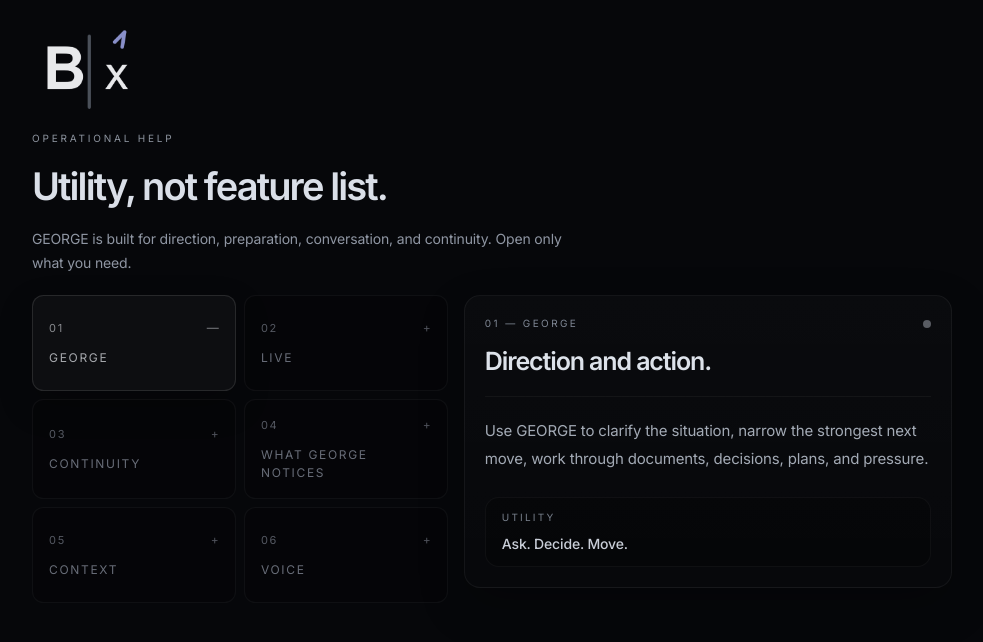
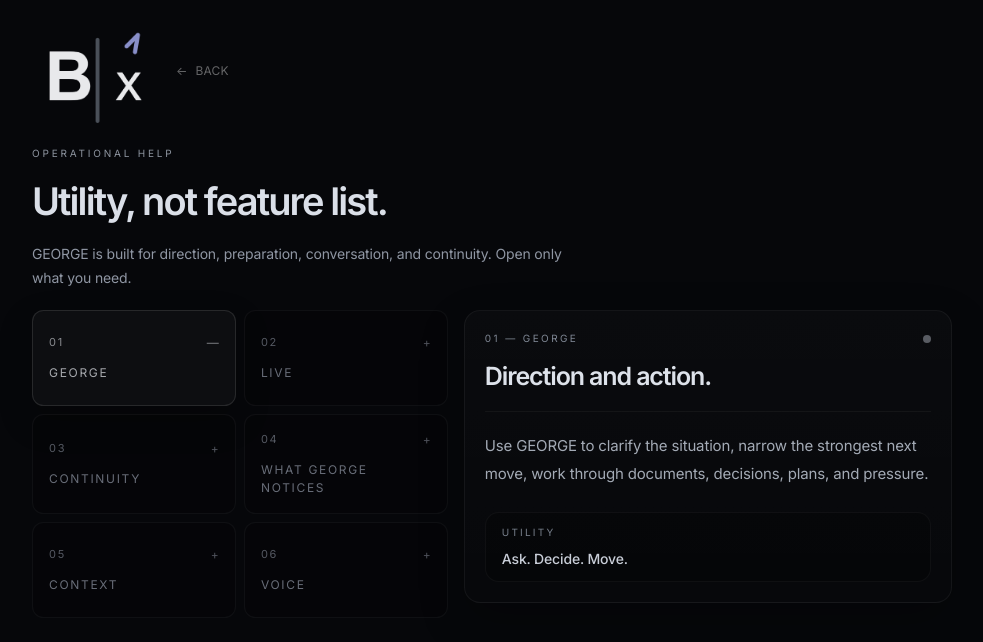
Before and after one commit to LesKemVal/ai-clarity, a Next.js app: page /help in a window 1280 px wide. Shown: the top 642 px of the page, without its empty margins (148-1131 px from the left). Built offline with nearby package versions, Linux system fonts and the light colour scheme.

Commit message:
Add help page back navigation beside Bx

```diff
--- a/app/help/page.tsx
+++ b/app/help/page.tsx
@@ -79,14 +79,34 @@ export default function HelpPage() {
     <main className="min-h-[100dvh] bg-[#06070A] px-5 pb-8 pt-3 text-[#D7DBE4]">
       <div className="mx-auto flex w-full max-w-[920px] flex-col justify-start">
         <section className="mb-5 max-w-[660px]">
+          <div className="mb-4 flex items-center gap-4">
             <img
               src="/logofav.png"
               alt="BRANESx"
-            className="mb-4 h-28 w-28 rounded-[1.65rem] object-contain opacity-95"
+              className="h-32 w-32 rounded-[1.85rem] object-contain opacity-95"
             />
 
+            <button
+              type="button"
+              onClick={() => {
+                if (window.history.length > 1) {
+                  window.history.back()
+                  return
+                }
+
+                window.location.href = '/george'
+              }}
+              className="inline-flex items-center gap-2 text-[12px] uppercase tracking-[0.14em] text-white/38 transition hover:text-white/72"
+            >
+              <span>←</span>
+              <span>Back</span>
+            </button>
+          </div>
+
+          <div className="mb-3 flex items-center gap-3">
             <div className="text-[10px] uppercase tracking-[0.28em] text-[#8D949F]">
               OPERATIONAL HELP
+            </div>
           </div>
 
           <h1 className="mt-3 text-[31px] font-semibold tracking-[-0.05em] text-[#DADFE8] sm:text-[38px]">
```
Lines whose indentation alone changed are shown as unchanged.
